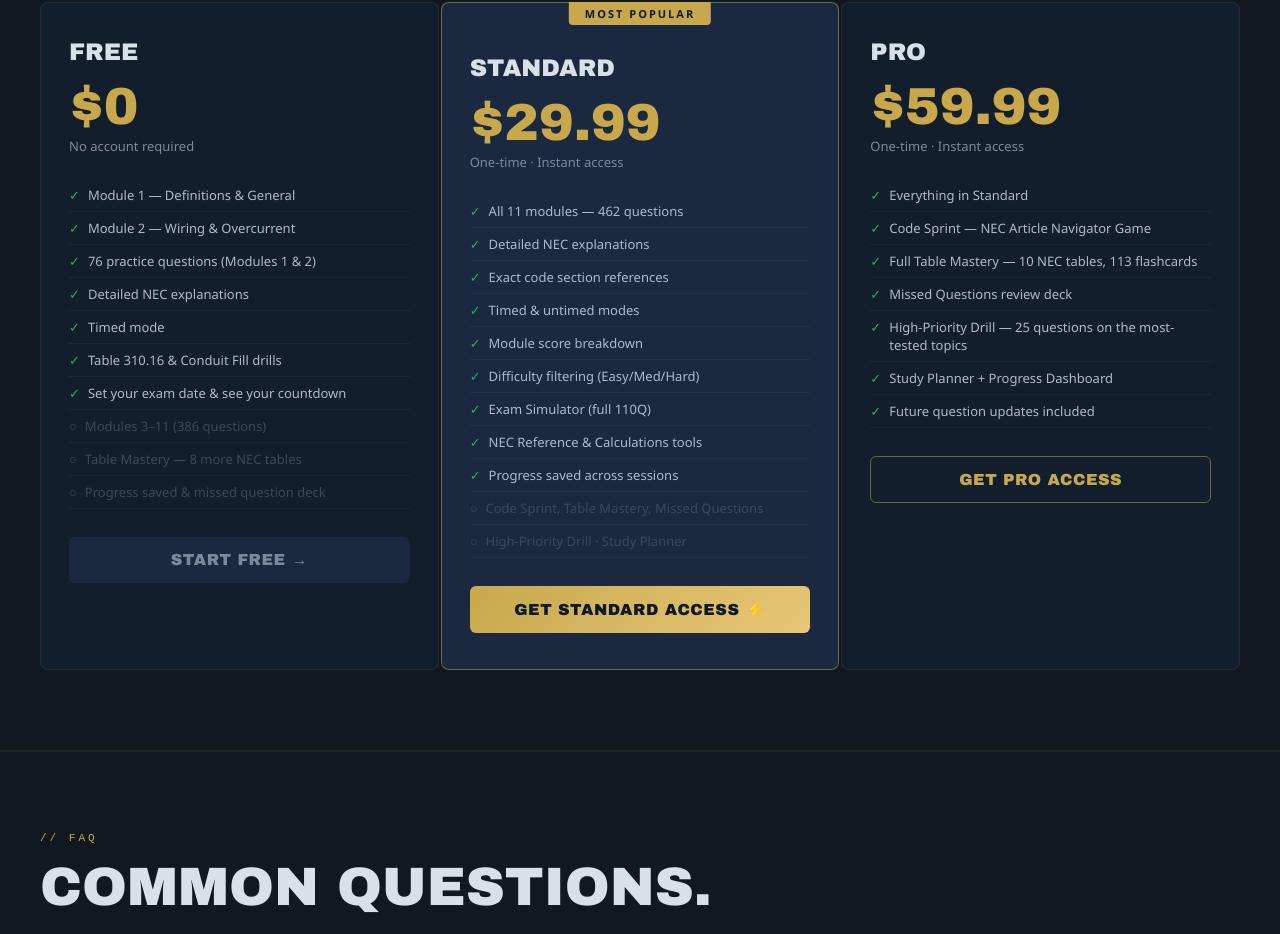
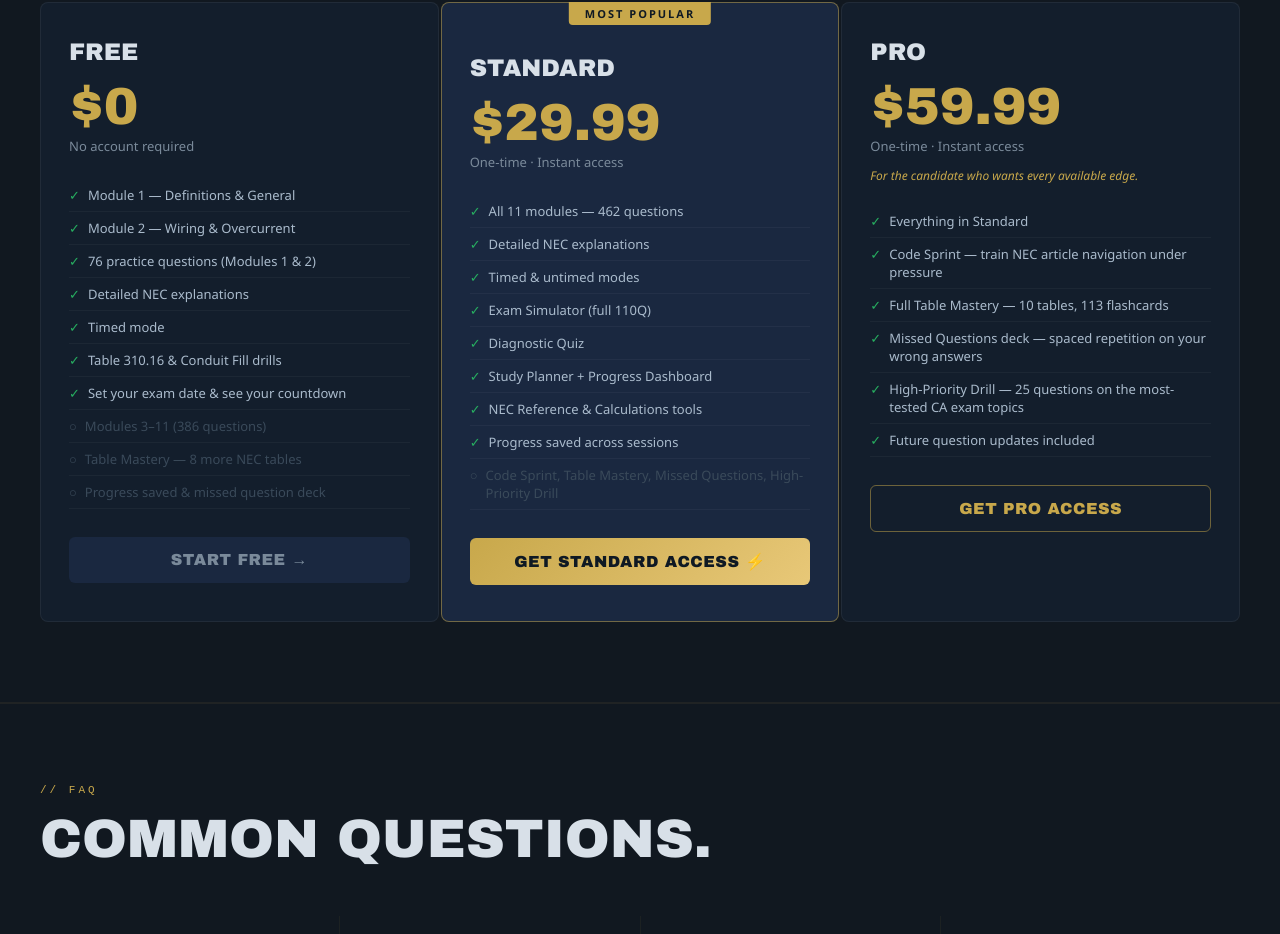
Before and after one commit to WestCpastWirePro/west-coast-wire-pro, a React (Vite) app: page / in a window 1280 px wide. Shown: the part 3582-4516 px from the top of the page. Built offline with nearby package versions, Linux system fonts and the light colour scheme.

Commit message:
Tier copy B+C reframe, refund policy fix, legal dates, 512 cleanup, onHome fixes

```diff
--- a/src/AboutPage.jsx
+++ b/src/AboutPage.jsx
@@ -98,10 +98,7 @@ export default function AboutPage({ onHome, onLaunchApp, onNavigate }) {
             researching, asking questions, and hitting walls.
           </p>
           <p style={s.p}>
-            At one point I drove seven hours to Oakland — that's where the California DLSE (Department of Labor Standards Enforcement) office is — just to try to get
-            real information about passing the journeyman exam and finding apprenticeship work.
-            Seven hours. Because I couldn't find what I needed any other way, and I wasn't
-            willing to give up.
+            The DLSE office is in Oakland — seven hours from where I was living. I made that drive because I couldn't find the information I needed anywhere else, and giving up wasn't an option.
           </p>
           <p style={s.p}>
             That's the background I carry into everything I do in this trade. I know what it
--- a/src/BlogPostPage.jsx
+++ b/src/BlogPostPage.jsx
@@ -90,7 +90,7 @@ export default function BlogPostPage({ slug, onNavigate, onLaunchApp }) {
             Your License. Your Future.
           </div>
           <p style={{color:'#7a8a9a', fontSize:'14px', marginBottom:'20px', lineHeight:'1.6'}}>
-            512 NEC-referenced practice questions for the California Journeyman exam.<br/>
+            462 NEC-referenced practice questions for the California Journeyman exam.<br/>
             Modules 1 & 2 free — no account needed.
           </p>
           <button onClick={() => { onLaunchApp && onLaunchApp() }} style={{background:'linear-gradient(135deg,#c8a84b,#e8c878)', color:'#0a1016', fontFamily:"'Arial Black',Arial,sans-serif", fontWeight:'900', fontSize:'14px', textTransform:'uppercase', border:'none', borderRadius:'6px', padding:'13px 28px', cursor:'pointer'}}>
--- a/src/ContractorVsElectricianPage.jsx
+++ b/src/ContractorVsElectricianPage.jsx
@@ -223,7 +223,7 @@ export default function ContractorVsElectricianPage({ onHome, onLaunchApp, onNav
               <div style={s.ctaTitle}>The Foundation Is the Journeyman Exam</div>
               <div style={s.ctaBody}>
                 Every path in California electrical — journeyman, C-10, business owner — starts with
-                passing this test. 512 NEC-referenced questions to get you there.
+                passing this test. 462 NEC-referenced questions to get you there.
               </div>
               <div style={s.ctaBtns}>
                 <button style={s.btnGold} onClick={onLaunchApp}>Start Free Practice</button>
@@ -264,7 +264,7 @@ export default function ContractorVsElectricianPage({ onHome, onLaunchApp, onNav
           <div style={s.sideCard}>
             <div style={s.sideTitle}>Start Studying</div>
             <p style={{fontSize:'13px', color:'#7a8a9a', lineHeight:1.6, margin:'0 0 12px', fontFamily:"'Georgia', serif"}}>
-              512 practice questions. Modules 1 & 2 + Table Mastery free.
+              462 practice questions. Modules 1 & 2 always free.
             </p>
             <button style={s.btnGold} onClick={onLaunchApp}>Try Free ⚡</button>
           </div>
--- a/src/FAQPage.jsx
+++ b/src/FAQPage.jsx
@@ -116,7 +116,7 @@ const FAQS = [
       },
       {
         q: "What's the difference between Standard and Pro access?",
-        a: "Standard ($29.99) unlocks all 462 questions across all 11 modules, Exam Simulator, Diagnostic Quiz, NEC Reference, Calculations tool, and progress saved across sessions. Pro ($59.99) adds Code Sprint, Full Table Mastery (10 NEC tables, 113 flashcards), Missed Questions review deck, High-Priority Drill (25 practice questions on the most-tested CA exam topics — not real exam questions), Study Planner, Progress Dashboard, and future question updates at no additional charge."
+        a: "Standard ($29.99) unlocks all 462 questions across all 11 modules, Exam Simulator, Diagnostic Quiz, Study Planner, Progress Dashboard, NEC Reference, Calculations tool, Glossary, and progress saved across sessions. Pro ($59.99) adds the four highest-intensity exam tools: Code Sprint (NEC article navigation under pressure), Full Table Mastery (10 NEC tables, 113 flashcards), Missed Questions review deck (spaced repetition on your wrong answers), and High-Priority Drill (25 questions on the most heavily weighted CA exam topics). Pro also includes future question updates at no charge. If you want every available edge going into exam day, Pro is built for that."
       },
       {
         q: "I bought access but the app is locked. What do I do?",
@@ -132,7 +132,7 @@ const FAQS = [
       },
       {
         q: "Is there a refund policy?",
-        a: "Yes. We offer a 7-day refund if you haven't completed more than 50 questions. contact us via our support form with your order details. See our full Refund Policy for terms."
+        a: "Yes. We offer a 7-day money-back guarantee — no questions asked. Contact us via our support form within 7 days of purchase with your order details and we'll process a full refund. See our Refund Policy for full terms."
       },
     ]
   },
--- a/src/LandingPage.jsx
+++ b/src/LandingPage.jsx
@@ -195,15 +195,13 @@ export default function LandingPage({ onLaunchApp, onNavigate }) {
             features={[
               {text:'All 11 modules — 462 questions', locked:false},
               {text:'Detailed NEC explanations', locked:false},
-              {text:'Exact code section references', locked:false},
               {text:'Timed & untimed modes', locked:false},
-              {text:'Module score breakdown', locked:false},
-              {text:'Difficulty filtering (Easy/Med/Hard)', locked:false},
               {text:'Exam Simulator (full 110Q)', locked:false},
+              {text:'Diagnostic Quiz', locked:false},
+              {text:'Study Planner + Progress Dashboard', locked:false},
               {text:'NEC Reference & Calculations tools', locked:false},
               {text:'Progress saved across sessions', locked:false},
-              {text:'Code Sprint, Table Mastery, Missed Questions', locked:true},
-              {text:'High-Priority Drill · Study Planner', locked:true},
+              {text:'Code Sprint, Table Mastery, Missed Questions, High-Priority Drill', locked:true},
             ]}
             btnLabel="Get Standard Access ⚡"
             btnStyle="gold"
@@ -214,13 +212,13 @@ export default function LandingPage({ onLaunchApp, onNavigate }) {
             name="Pro"
             price="$59.99"
             priceSub="One-time · Instant access"
+            tagline="For the candidate who wants every available edge."
             features={[
               {text:'Everything in Standard', locked:false},
-              {text:'Code Sprint — NEC Article Navigator Game', locked:false},
-              {text:'Full Table Mastery — 10 NEC tables, 113 flashcards', locked:false},
-              {text:'Missed Questions review deck', locked:false},
-              {text:'High-Priority Drill — 25 questions on the most-tested topics', locked:false},
-              {text:'Study Planner + Progress Dashboard', locked:false},
+              {text:'Code Sprint — train NEC article navigation under pressure', locked:false},
+              {text:'Full Table Mastery — 10 tables, 113 flashcards', locked:false},
+              {text:'Missed Questions deck — spaced repetition on your wrong answers', locked:false},
+              {text:'High-Priority Drill — 25 questions on the most-tested CA exam topics', locked:false},
               {text:'Future question updates included', locked:false},
             ]}
             btnLabel="Get Pro Access"
@@ -352,7 +350,7 @@ function SectionTitle({ children }) {
   return <h2 style={{fontFamily:"'Arial Black', Arial, sans-serif", fontSize:'clamp(32px, 5vw, 54px)', fontWeight:'900', textTransform:'uppercase', lineHeight:'1', marginBottom:'12px'}}>{children}</h2>
 }
 
-function PlanCard({ name, price, priceSub, featured, features, btnLabel, btnStyle, onBuy, isLoading }) {
+function PlanCard({ name, price, priceSub, tagline, featured, features, btnLabel, btnStyle, onBuy, isLoading }) {
   const planCard = {
     background: featured ? '#1a2840' : '#131e2c',
     border: featured ? '1px solid rgba(200,168,75,0.5)' : '1px solid rgba(255,255,255,0.06)',
@@ -372,7 +370,8 @@ function PlanCard({ name, price, priceSub, featured, features, btnLabel, btnStyl
       {featured && <div style={{position:'absolute', top:'-1px', left:'50%', transform:'translateX(-50%)', background:'#c8a84b', color:'#0f1923', fontWeight:'800', fontSize:'11px', letterSpacing:'2px', textTransform:'uppercase', padding:'4px 16px', borderRadius:'0 0 4px 4px'}}>MOST POPULAR</div>}
       <div style={{fontFamily:"'Arial Black', Arial, sans-serif", fontSize:'24px', fontWeight:'900', textTransform:'uppercase', marginBottom:'8px', marginTop: featured?'16px':'0'}}>{name}</div>
       <div style={{fontFamily:"'Arial Black', Arial, sans-serif", fontSize:'52px', fontWeight:'900', color:'#c8a84b', lineHeight:'1', margin:'16px 0 4px'}}>{price}</div>
-      <div style={{fontSize:'13px', color:'#7a8a9a', marginBottom:'24px'}}>{priceSub}</div>
+      <div style={{fontSize:'13px', color:'#7a8a9a', marginBottom: tagline ? '12px' : '24px'}}>{priceSub}</div>
+      {tagline && <div style={{fontSize:'12px', color:'#c8a84b', fontStyle:'italic', marginBottom:'20px', lineHeight:'1.5'}}>{tagline}</div>}
       <ul style={{listStyle:'none', marginBottom:'28px'}}>
         {features.map((f, i) => (
           <li key={i} style={{fontSize:'13px', color: f.locked ? '#3a4a5a' : '#aabbcc', padding:'7px 0', borderBottom:'1px solid rgba(255,255,255,0.04)', display:'flex', gap:'8px', alignItems:'flex-start'}}>
--- a/src/NEC2020Page.jsx
+++ b/src/NEC2020Page.jsx
@@ -1,5 +1,5 @@
 import React from 'react'
-export default function NEC2020ChangesPage({ onLaunchApp, onNavigate }) {
+export default function NEC2020ChangesPage({ onLaunchApp, onNavigate, onHome }) {
   const [isMobile, setIsMobile] = React.useState(typeof window !== "undefined" && window.innerWidth < 768)
   React.useEffect(() => {
     const h = () => setIsMobile(window.innerWidth < 768)
--- a/src/PrivacyPolicy.jsx
+++ b/src/PrivacyPolicy.jsx
@@ -5,7 +5,7 @@ export default function PrivacyPolicy({ onHome , onNavigate }) {
     <LegalLayout
 onNavigate={onNavigate}       title="Privacy Policy"
       subtitle="We collect as little as possible and never sell your data."
-      lastUpdated="January 1, 2026"
+      lastUpdated="March 23, 2026"
       onHome={onHome}
     >
 
--- a/src/RefundPolicy.jsx
+++ b/src/RefundPolicy.jsx
@@ -5,7 +5,7 @@ export default function RefundPolicy({ onHome , onNavigate }) {
     <LegalLayout
 onNavigate={onNavigate}       title="Refund Policy"
       subtitle="We want you to feel confident purchasing West Coast Wire Pro."
-      lastUpdated="January 1, 2026"
+      lastUpdated="March 23, 2026"
       onHome={onHome}
     >
 
--- a/src/SuccessPage.jsx
+++ b/src/SuccessPage.jsx
@@ -84,7 +84,7 @@ export default function SuccessPage({ onEnterApp }) {
         <div style={s.tierBadge}>{tier === 'pro' ? 'PRO ACCESS' : 'STANDARD ACCESS'} UNLOCKED</div>
         <div style={s.sub}>
           {tier === 'pro'
-            ? 'Code Sprint, Full Table Mastery, Missed Questions deck, High-Priority Drill, Study Planner, Progress Dashboard, and future updates — all yours.'
+            ? 'You have every tool: Code Sprint, Full Table Mastery, Missed Questions deck, High-Priority Drill, and future question updates — all yours. Go pass this exam.'
             : 'All 462 questions across all 11 modules are now unlocked. Upgrade to Pro anytime for Code Sprint, Table Mastery, Missed Questions, and more.'}
         </div>
         <div style={s.divider} />
--- a/src/TermsOfService.jsx
+++ b/src/TermsOfService.jsx
@@ -5,7 +5,7 @@ export default function TermsOfService({ onHome , onNavigate }) {
     <LegalLayout
 onNavigate={onNavigate}       title="Terms of Service"
       subtitle="Please read these terms before purchasing or using West Coast Wire Pro."
-      lastUpdated="January 1, 2026"
+      lastUpdated="March 23, 2026"
       onHome={onHome}
     >
 
--- a/src/WestCoastWirePro.jsx
+++ b/src/WestCoastWirePro.jsx
@@ -1057,7 +1057,7 @@ export default function WestCoastWirePro({ onHome, onNavigate }) {
           <div style={{fontSize:"48px", marginBottom:"12px"}}>🔓</div>
           <div style={{fontSize:"24px", fontWeight:"800", color:"#c8a84b", marginBottom:"8px"}}>Unlock Full Access</div>
           <div style={{fontSize:"14px", color:"#8899aa", lineHeight:"1.6", maxWidth:"340px", margin:"0 auto"}}>
-            Standard unlocks all 11 modules. Pro adds Code Sprint, Table Mastery, Missed Questions, High-Priority Drill &amp; more.
+            Standard unlocks all 11 modules — including Study Planner and Progress Dashboard. Pro adds the four highest-intensity exam tools: Code Sprint, Table Mastery, Missed Questions, and High-Priority Drill.
           </div>
         </div>
 
@@ -1070,7 +1070,7 @@ export default function WestCoastWirePro({ onHome, onNavigate }) {
           },
           {
             name:"Pro", price:"$59.99", tag:"Best Value",
-            features:["Everything in Standard","Code Sprint — NEC Article Navigator","Full Table Mastery (10 tables, 113 cards)","Missed Questions review deck","High-Priority Drill","Study Planner + Progress Dashboard","Future question updates"],
+            pitch:"For the candidate who wants every available edge.", features:["Everything in Standard","Code Sprint — NEC article navigation under pressure","Full Table Mastery — 10 tables, 113 flashcards","Missed Questions deck — spaced repetition on your wrong answers","High-Priority Drill — 25 questions on the most-tested CA topics","Future question updates included"],
             accent:"#e8c878", tier:"pro"
           }
         ].map(plan => (
@@ -1082,6 +1082,7 @@ export default function WestCoastWirePro({ onHome, onNavigate }) {
               </div>
               <div style={{fontSize:"32px", fontWeight:"900", color:"#c8a84b"}}>{plan.price}</div>
             </div>
+            {plan.pitch && <div style={{fontSize:"12px", color:"#c8a84b", fontStyle:"italic", marginBottom:"12px", lineHeight:"1.5"}}>{plan.pitch}</div>}
             <ul style={{listStyle:"none", marginBottom:"16px"}}>
               {plan.features.map((f,i) => (
                 <li key={i} style={{fontSize:"13px", color:"#aabbcc", padding:"5px 0", borderBottom:"1px solid rgba(255,255,255,0.04)", display:"flex", gap:"8px"}}>
```
